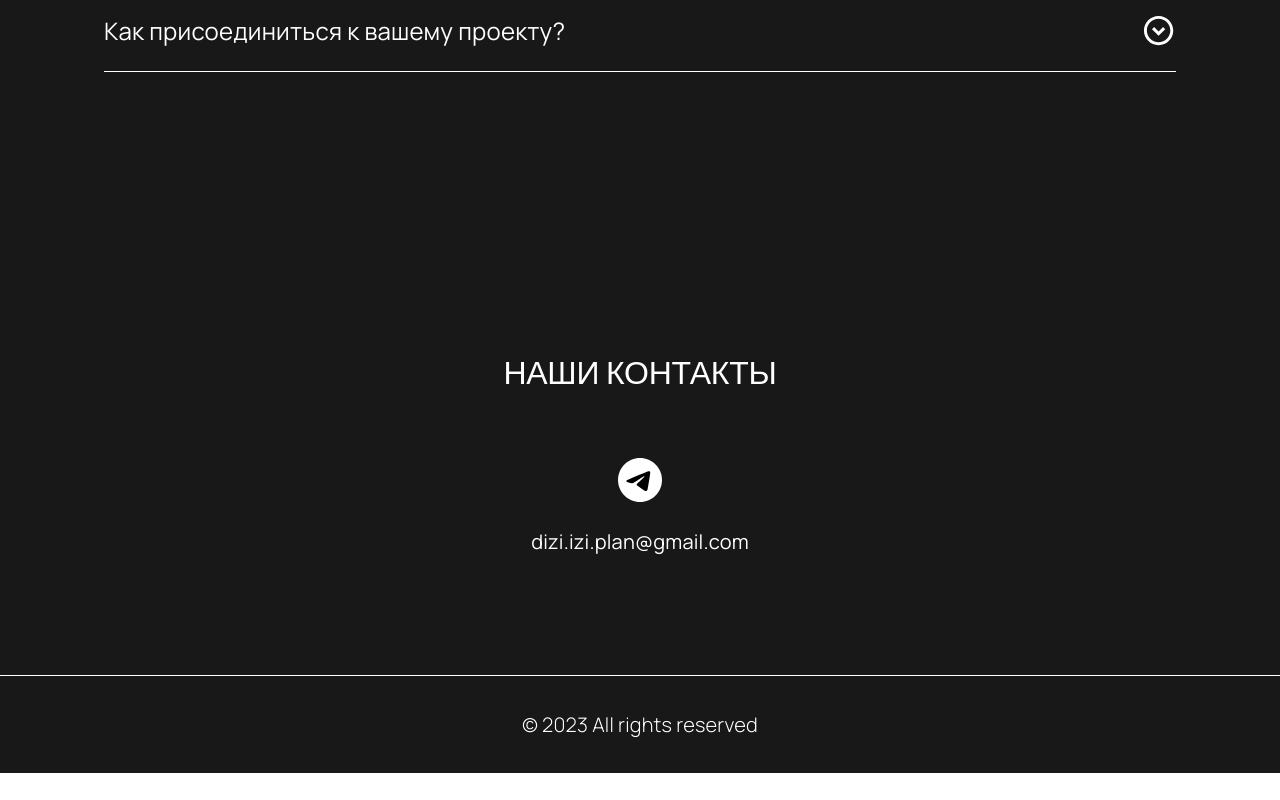
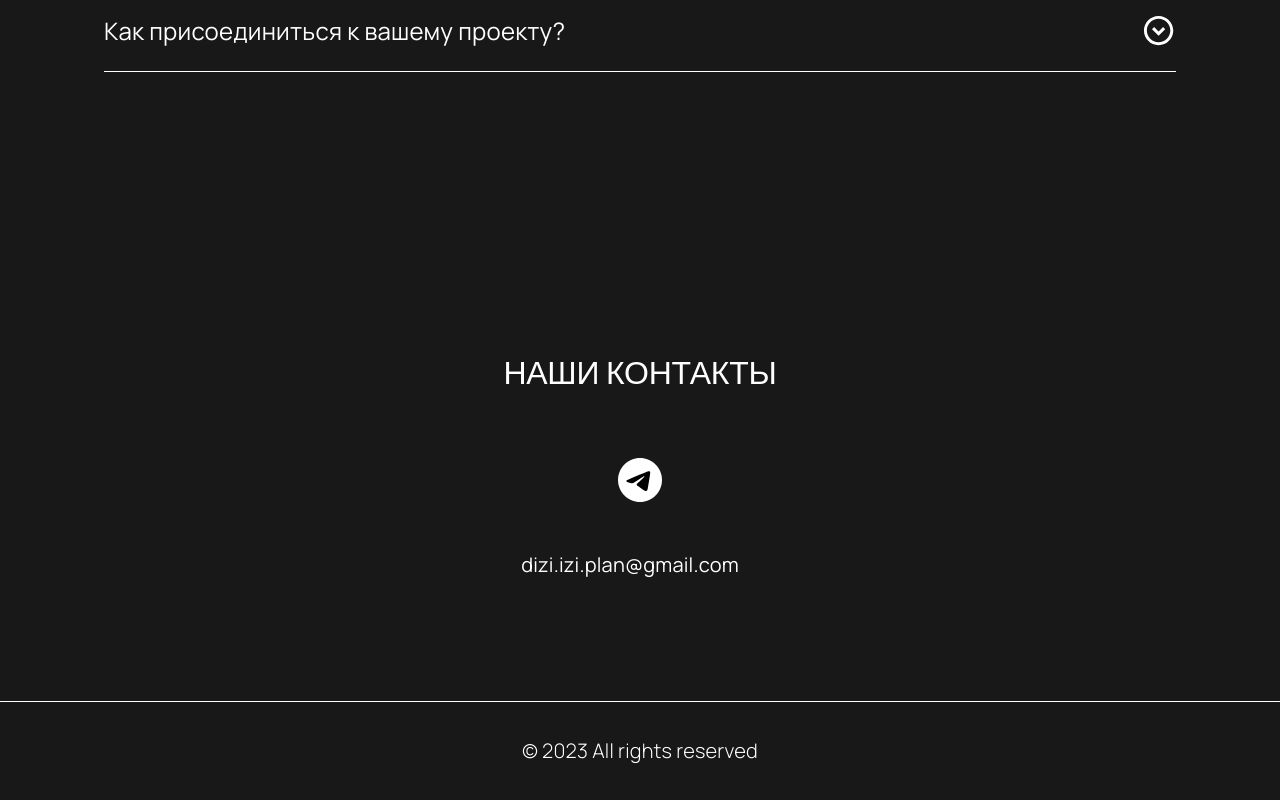
Before and after one commit to dizi-izi-plan/dizi-izi-frontend, a Next.js app: page / in a window 1280 px wide. Shown: the part 5244-6044 px from the top of the page. Before the commit the page ends 6017 px from the top, so only its background shows below. Built offline with nearby package versions, Linux system fonts and the light colour scheme.

Commit message:
feat: make email copied by click to icon

```diff
--- a/src/app/page.tsx
+++ b/src/app/page.tsx
@@ -9,6 +9,7 @@ import { Cookie } from '@/components/Cookie/Cookie';
 import { Steps } from '@/components/Step/Steps';
 import { FAQ } from '@/components/FAQ/FAQ';
 import { TariffSection } from '@/components/TariffSection/TariffSection';
+import { EmailCopyLink } from '@/components/Popover/EmailCopyLink';
 
 export default function Home() {
   return (
@@ -166,9 +167,7 @@ export default function Home() {
                       height={44}
                     />
                   </Link>
-                  <Link href="mailto:dizi.izi.plan@gmail.com" variant="m">
-                    dizi.izi.plan@gmail.com
-                  </Link>
+                  <EmailCopyLink />
                 </Stack>
               </Stack>
             </Box>
--- /dev/null
+++ b/src/components/Popover/EmailCopyLink.tsx
@@ -0,0 +1,88 @@
+'use client';
+
+import { useState, SyntheticEvent } from 'react';
+import Link from '@mui/material/Link';
+import Box from '@mui/material/Box';
+import Snackbar from '@mui/material/Snackbar';
+import Alert from '@mui/material/Alert';
+import ContentCopyIcon from '@mui/icons-material/ContentCopy';
+
+const EMAIL = 'dizi.izi.plan@gmail.com';
+
+export const EmailCopyLink = () => {
+  const [isIconOpen, setIsIconOpen] = useState(false);
+  const [openSnackbar, setOpenSnackbar] = useState(false);
+
+  const handleMouseEnter = () => {
+    setIsIconOpen(true);
+  };
+
+  const handleMouseLeave = () => {
+    setIsIconOpen(false);
+  };
+
+  const handleCopyClick = () => {
+    navigator.clipboard.writeText(EMAIL);
+    setOpenSnackbar(true);
+  };
+
+  const handleSnackbarClose = (
+    event: SyntheticEvent | Event,
+    reason?: string,
+  ) => {
+    if (reason === 'clickaway') {
+      return;
+    }
+
+    setOpenSnackbar(false);
+  };
+
+  return (
+    <Box
+      onMouseLeave={handleMouseLeave}
+      sx={{
+        position: 'relative',
+        padding: '20px 20px 0 0',
+      }}
+    >
+      <Link
+        href="mailto:dizi.izi.plan@gmail.com"
+        variant="m"
+        onMouseEnter={handleMouseEnter}
+      >
+        {EMAIL}
+      </Link>
+
+      {isIconOpen && (
+        <ContentCopyIcon
+          sx={{
+            position: 'absolute',
+            right: '-10px',
+            top: '10px',
+            cursor: 'pointer',
+            color: 'secondary.contrastText',
+            '&: hover': {
+              color: 'primary.main',
+            },
+          }}
+          onClick={handleCopyClick}
+        />
+      )}
+
+      <Snackbar
+        open={openSnackbar}
+        onClose={handleSnackbarClose}
+        autoHideDuration={1500}
+        anchorOrigin={{ vertical: 'bottom', horizontal: 'right' }}
+      >
+        <Alert
+          onClose={handleSnackbarClose}
+          severity="success"
+          sx={{ width: '100%', display: 'flex', alignItems: 'center' }}
+        >
+          Ссылка скопированна
+        </Alert>
+      </Snackbar>
+    </Box>
+  );
+};
```
